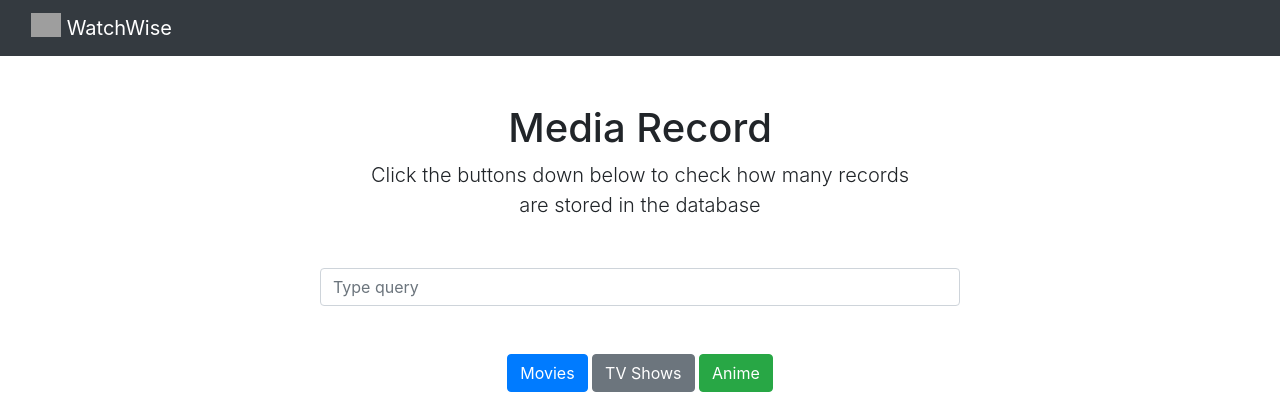
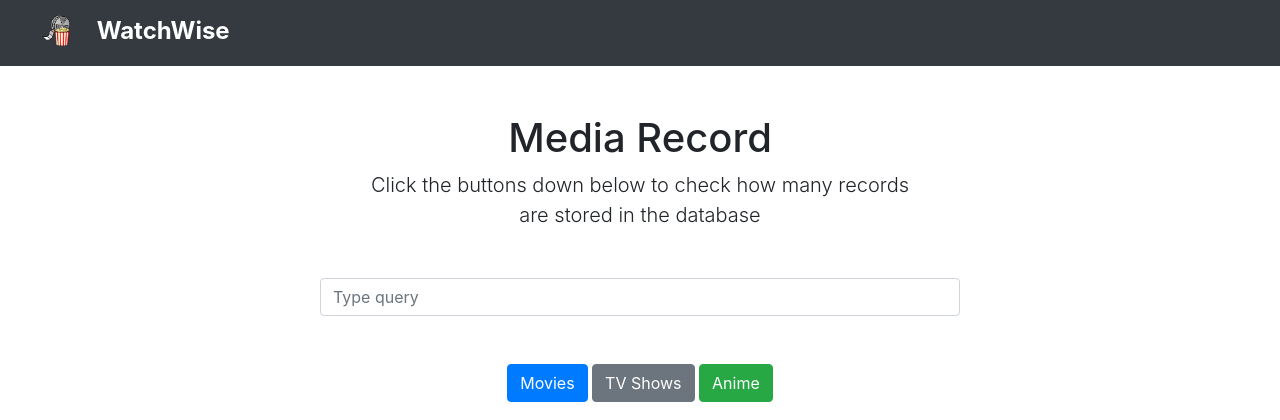
Before and after one commit to lucchesilorenzo/watchwise, a Django app: page /watchwise/ in a window 1280 px wide. Shown: the top 420 px of the page. Run offline with Django 4.2, Linux system fonts and the light colour scheme; grey boxes are pictures that could not be loaded.

Commit message:
Edited navbar

```diff
--- /dev/null
+++ b/watchwise_project/watchwise/static/styles/logo.css
@@ -0,0 +1,10 @@
+.navbar-brand img {
+    margin-right: 10px;
+    margin-bottom: 5px;
+}
+
+.navbar-brand span {
+    font-size: 1.5rem;
+    font-weight: bold;
+    vertical-align: middle;
+}
--- a/watchwise_project/watchwise/templates/base.html
+++ b/watchwise_project/watchwise/templates/base.html
@@ -7,20 +7,20 @@
     <meta name="viewport" content="width=device-width, initial-scale=1">
 
     <link rel="stylesheet" href="https://cdn.jsdelivr.net/npm/bootstrap@4.6.2/dist/css/bootstrap.min.css">
+    <link rel="stylesheet" href="{% static 'styles/logo.css' %}">
 
     <script src="https://cdn.jsdelivr.net/npm/jquery@3.7.1/dist/jquery.slim.min.js"></script>
     <script src="https://cdn.jsdelivr.net/npm/popper.js@1.16.1/dist/umd/popper.min.js"></script>
     <script src="https://cdn.jsdelivr.net/npm/bootstrap@4.6.2/dist/js/bootstrap.bundle.min.js"></script>
 
     <title>{% block title %}{% endblock %}</title>
-
 </head>
 <body>
     <nav class="navbar navbar-dark bg-dark">
         <div class="container-fluid">
             <a class="navbar-brand" href="{% url 'homepage' %}">
-                <img src="{% static '#' %}" alt="" width="30" height="24" class="d-inline-block align-top">
-                WatchWise
+                <img src="{% static './images/logo.png' %}" alt="" width="50" height="35" class="d-inline-block align-top">
+                <span>WatchWise</span>
             </a>
         </div>
     </nav>
```
Also changed, not shown: watchwise_project/watchwise/static/images/logo.png (added).
